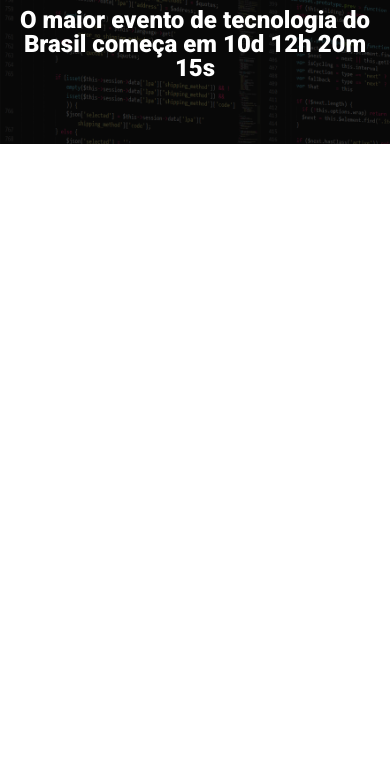
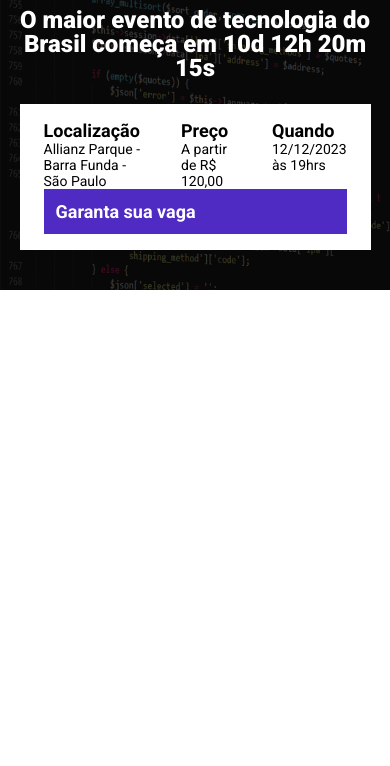
Before and after one commit to 54M07/ebac_tech_talks, a website built with Parcel: page src/index.html in a window 390 px wide. Shown: the part 78-844 px from the top of the page. Built offline with nearby package versions, Linux system fonts and the light colour scheme.

Commit message:
responsividade do hero

```diff
--- a/src/index.html
+++ b/src/index.html
@@ -18,6 +18,25 @@
             <p class="hero__text">
                 O maior evento de tecnologia do Brasil começa em 10d 12h 20m 15s
             </p>
+            <div class="infos-bar">
+                <ul class="infos-bar__infos">
+                    <li class="infos-bar__infos__item">
+                        <b>Localização</b>
+                        Allianz Parque - Barra Funda - São Paulo
+                    </li>
+                    <li class="infos-bar__infos__item">
+                        <b>Preço</b>
+                        A partir de R$ 120,00
+                    </li>
+                    <li class="infos-bar__infos__item">
+                        <b>Quando</b>
+                        12/12/2023 às 19hrs
+                    </li>
+                </ul>
+                <a href="#" class="button button--primary">
+                    Garanta sua vaga
+                </a>
+            </div>
         </div>
     </header>
 
--- /dev/null
+++ b/src/styles/components/_buttons.scss
@@ -0,0 +1,23 @@
+.button {
+    padding: 12px;
+    font-size: 18px;
+    font-weight: bold;
+    text-decoration: none;
+    text-align: center;
+    white-space: nowrap;
+
+    &--primary {
+        color: #fff;
+        background-color: #4f2ac3;
+    }
+
+    @media (max-width: 640px) {
+        display: block;
+        width: 100%;
+    }
+
+    @media (max-width: 1024px) {
+        display: flex;
+        align-items: center;
+    }
+}
--- /dev/null
+++ b/src/styles/components/_infos_bar.scss
@@ -0,0 +1,40 @@
+.infos-bar {
+    padding: 16px 24px;
+    background-color: #fff;
+    display: flex;
+    justify-content: space-between;
+
+    &__infos {
+        display: flex;
+        gap: 40px;
+
+        &__item {
+            font-size: 14px;
+            color: #000;
+
+            b   {
+                color: #000;
+                font-size: 18px;
+                display: block;
+            }
+        }
+    }
+
+    @media (max-width: 640px) {
+        display: block;
+
+        &__info {
+            display: block;
+
+            &__item {
+                margin-bottom: 24px;
+            }
+        }
+    }
+
+    @media (max-width: 1024px) {
+        &__info {
+            gap: 16px;
+        }
+    }
+}
--- a/src/styles/main.scss
+++ b/src/styles/main.scss
@@ -1,4 +1,6 @@
 @use "hero";
+@use "components/infos_bar";
+@use "components/buttons";
 
 * {
     margin: 0;
@@ -6,6 +8,7 @@
     box-sizing: border-box;
     font-family: 'Roboto', sans-serif;
     color: #fff;
+    list-style: none;
 }
 
 .container {
```
